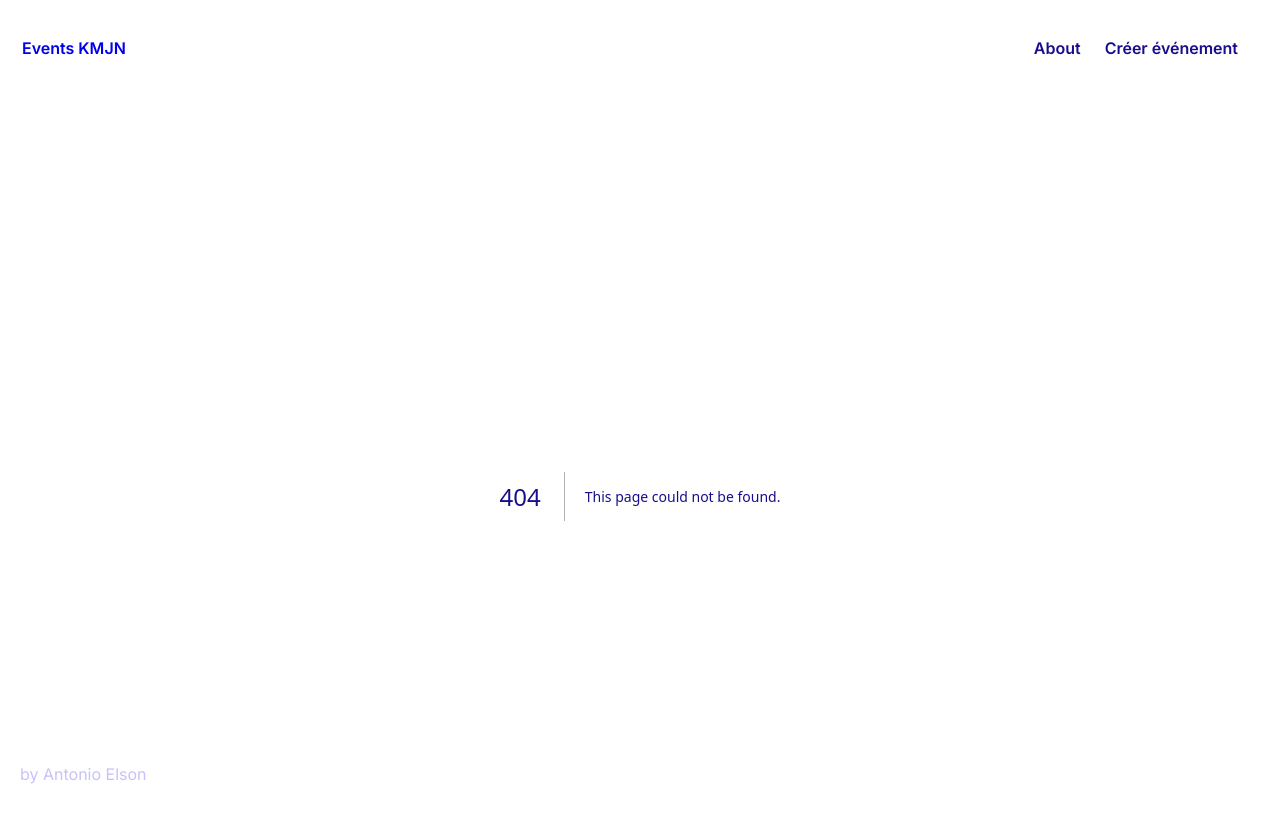
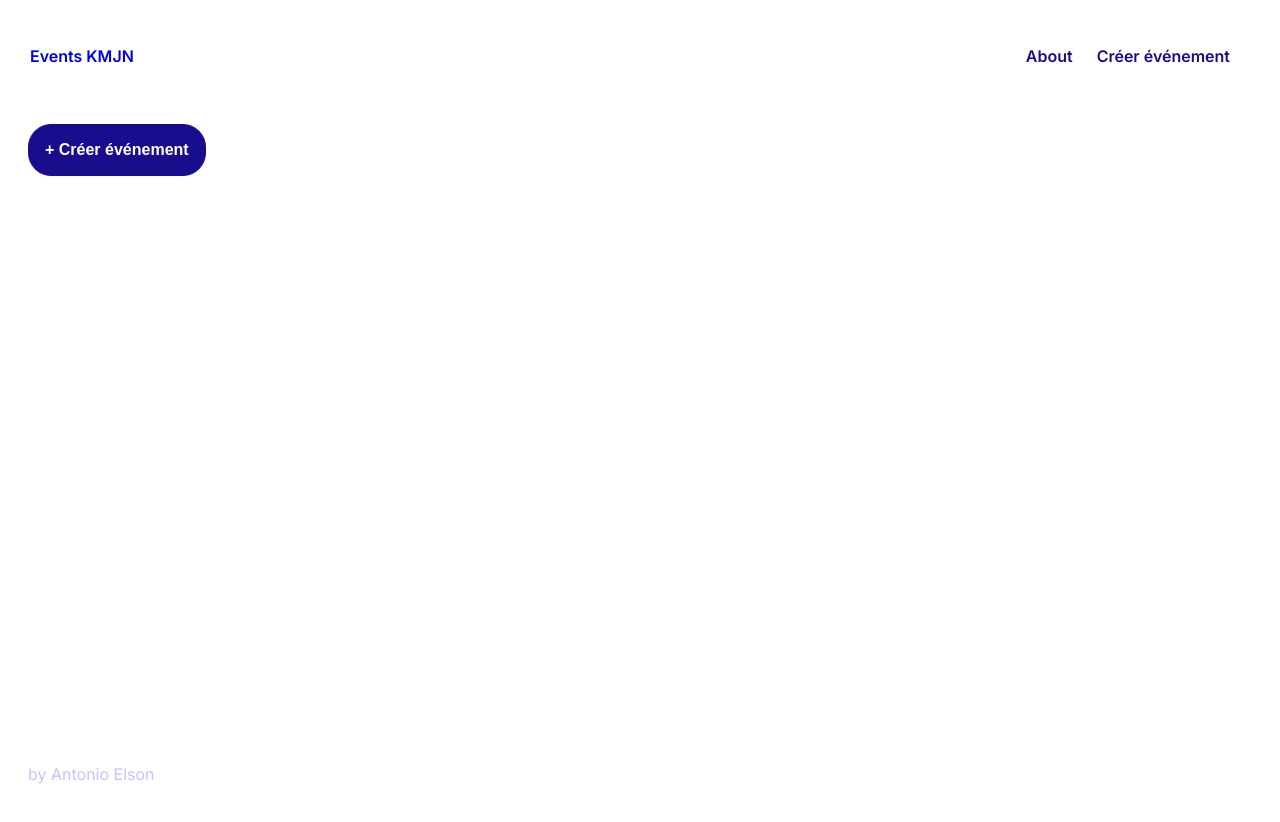
Before and after one commit to antonio-elson/event-kumojin-frontend, a Next.js app: page /events in a window 1280 px wide. Before the commit this address had no page. Shown: the top 822 px of the page. After the commit the page ends 800 px from the top, so only its background shows below. Built offline with nearby package versions, Linux system fonts and the light colour scheme.

Commit message:
feat: create button component

```diff
--- /dev/null
+++ b/src/app/components/button/button-styled.ts
@@ -0,0 +1,43 @@
+"use client";
+import { MouseEventHandler } from "react";
+import styled, { css } from "styled-components";
+
+export interface ButtonStyleProps {
+  typeButton: string;
+}
+
+export const ButtonCustom = styled.button<ButtonStyleProps>`
+  ${({ typeButton }) => css`
+    background-color: ${typeButton === "primary" ? "#180e8d" : "transparent"};
+    border: 1px solid #180e8d;
+    border-radius: 23px;
+    box-shadow: rgb(0 0 0 / 2%) 0 1px 3px 0;
+    box-sizing: border-box;
+    color: ${typeButton === "primary" ? "#fff" : "#180e8d"};
+    cursor: pointer;
+    font-size: 16px;
+    font-weight: 600;
+    padding: 16px;
+    position: relative;
+    text-decoration: none;
+    transition: all 250ms;
+
+    &:hover {
+      cursor: pointer;
+      background-color: ${typeButton === "primary" ? "#180e8d" : "transparent"};
+      box-shadow: rgba(0, 0, 0, 0.1) 0 4px 12px;
+      transform: translateY(-1px);
+    }
+
+    &:focus {
+      color: #2a14be;
+      border: 1px solid #2a14be;
+      box-shadow: rgba(0, 0, 0, 0.1) 0 4px 12px;
+    }
+
+    &:active(:disabled) {
+      box-shadow: none;
+      transform: translateY(2px);
+    }
+  `}
+`;
--- /dev/null
+++ b/src/app/components/button/button.tsx
@@ -0,0 +1,27 @@
+import * as React from "react";
+import { ButtonCustom, ButtonStyleProps } from "./button-styled";
+
+export interface ButtonProps {
+  onClick: React.MouseEventHandler<HTMLButtonElement>;
+  name?: string;
+  type?: "primary" | "secondary";
+  disabled?: boolean;
+}
+
+const Button: React.FC<ButtonProps> = ({
+  onClick,
+  name,
+  type = "primary",
+  disabled,
+}: ButtonProps) => {
+
+  return (
+    <>
+      <ButtonCustom typeButton={type} onClick={onClick} disabled={disabled}>
+        {name}
+      </ButtonCustom>
+    </>
+  );
+};
+
+export default Button;
--- /dev/null
+++ b/src/app/events/events-styled.tsx
@@ -0,0 +1,10 @@
+"use client";
+import styled from "styled-components";
+
+export const Container = styled.div`
+  margin: 0 20px;
+`;
+
+export const WrapperButton = styled.div`
+  margin: 20px 0;
+`;
--- /dev/null
+++ b/src/app/events/page.tsx
@@ -0,0 +1,20 @@
+"use client";
+import * as React from "react";
+import Button from "../components/button/button";
+import { Container, WrapperButton } from "./events-styled";
+
+export default function Events() {
+  const [isModal, setIsModal] = React.useState<boolean>(false);
+
+  return (
+    <Container>
+      <WrapperButton>
+        <Button
+          onClick={() => setIsModal(!isModal)}
+          type="primary"
+          name="+ Créer événement"
+        />
+      </WrapperButton>
+    </Container>
+  );
+}
--- a/src/app/page-styled.ts
+++ b/src/app/page-styled.ts
@@ -79,7 +79,7 @@ export const HomeContent = styled.div`
   width: 100%;
 `;
 
-export const HomeTitle = styled.div`
+export const HomeTitle = styled.p`
   font-size: 36px;
   font-weight: 600;
   text-align: center;
```
